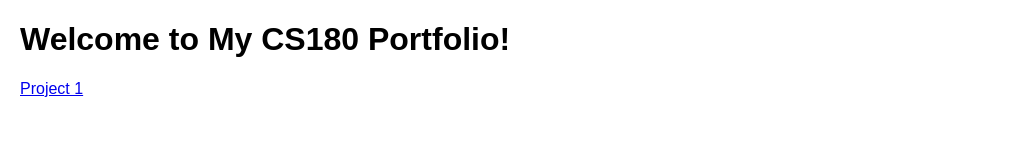
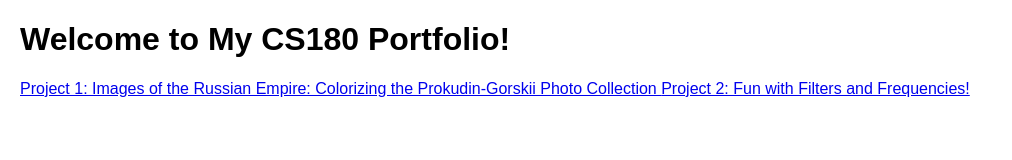
Before and after one commit to kaitlyn-chenn/kaitlyn-chenn.github.io, a plain HTML site: page index.html in a window 1280 px wide. Shown: the whole page, without its empty margins (0-1012 px from the left). Drawn offline with Linux system fonts and the light colour scheme.

Commit message:
Update index.html

```diff
--- a/index.html
+++ b/index.html
@@ -11,6 +11,7 @@
 </head>
 <body>
     <h1>Welcome to My CS180 Portfolio!</h1>
-    <a href="./proj1/index.html">Project 1</a>
+    <a href="./proj1/index.html">Project 1: Images of the Russian Empire: Colorizing the Prokudin-Gorskii Photo Collection </a>
+    <a href="./proj2/index.html">Project 2: Fun with Filters and Frequencies!</a>
 </body>
 </html>
```
